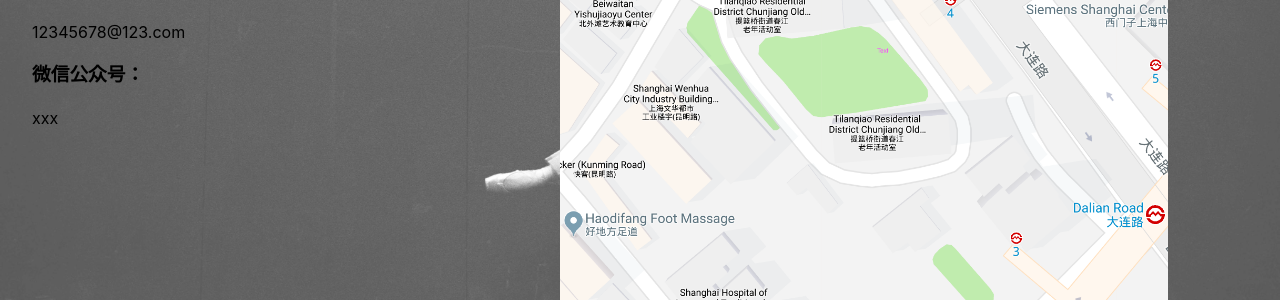
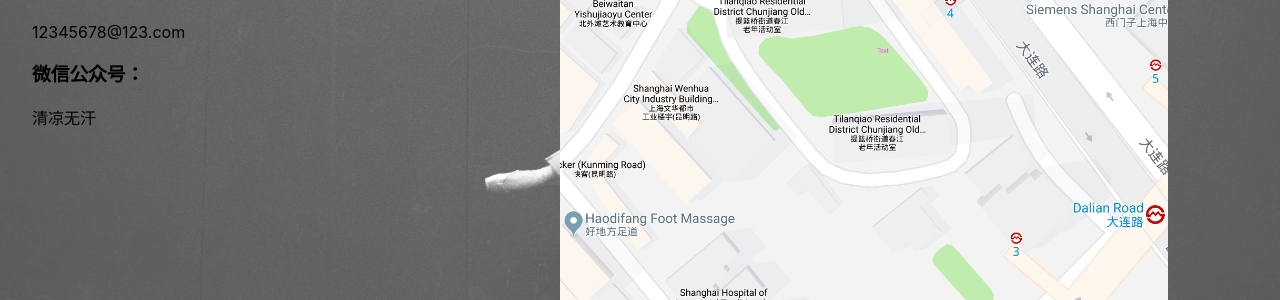
Before and after one commit to s-ballet-studio/s-ballet-studio.github.io, a Jekyll site: the page built from contact.md, in a window 1280 px wide. Shown: the part 324-624 px from the top of the page. Built offline with Jekyll 4.4.1, drawn with Linux system fonts in a browser that asks for light colours; our own code applies the rules of GitHub Pages for plain Markdown files.

Commit message:
update 公众号

```diff
--- a/contact.md
+++ b/contact.md
@@ -16,4 +16,4 @@
 12345678@123.com
 
 ### 微信公众号：
-xxx
+清凉无汗
```
